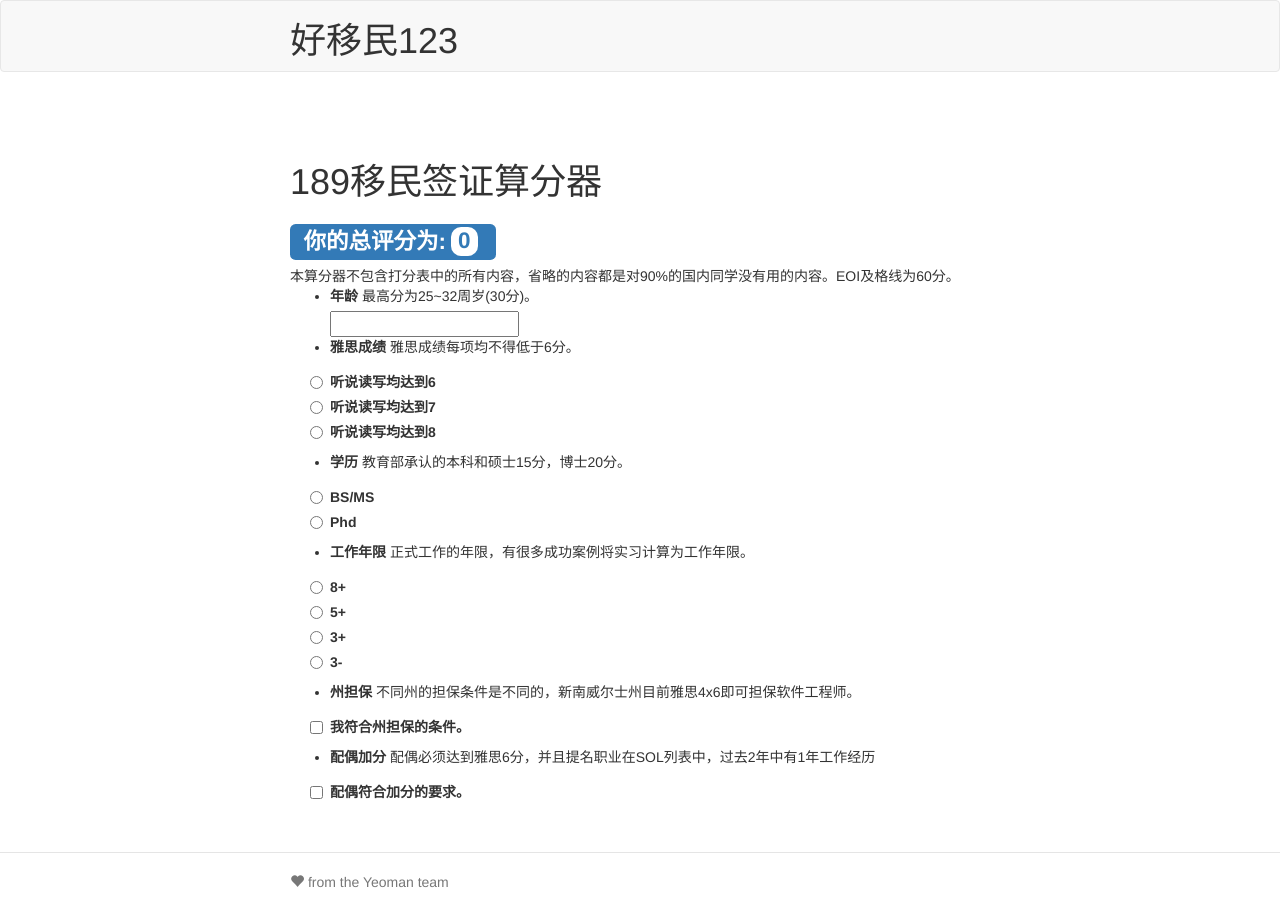
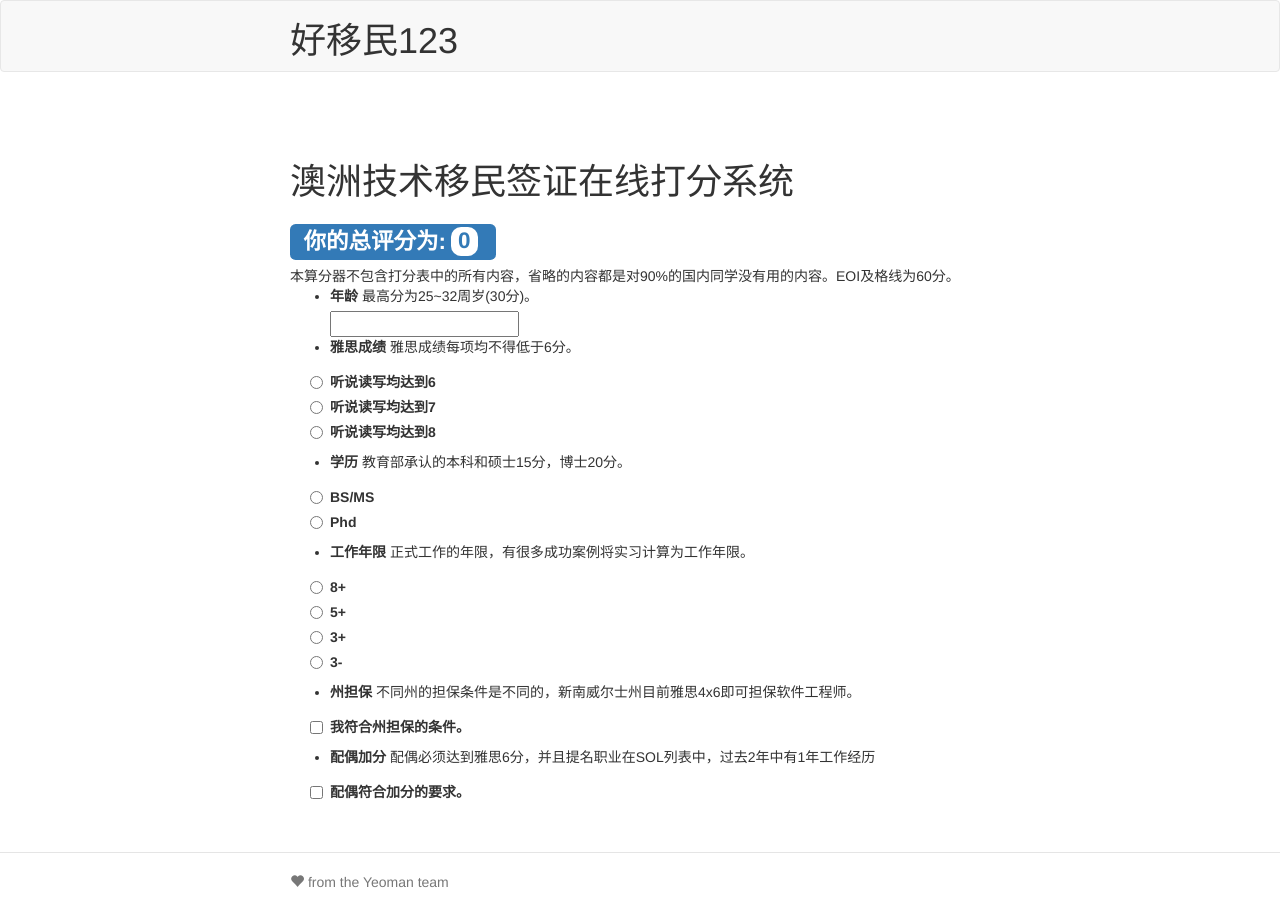
Before and after one commit to MrCoder/haoyimin123, a plain HTML site: page index.html in a window 1280 px wide. Drawn offline with Linux system fonts and the light colour scheme; files that its build step writes are made by us from their sources.

Commit message:
Changed header for SEO

```diff
--- a/views/main.html
+++ b/views/main.html
@@ -1,6 +1,6 @@
 <div class="row marketing">
     <div ng-controller="MainCtrl" class="control-group ng-scope">
-        <h1>189移民签证算分器</h1>
+        <h1>澳洲技术移民签证在线打分系统</h1>
         <h2><span class="label label-primary">你的总评分为:<span class="badge">{{getPoints()}}</span></span></h2>
         <div>本算分器不包含打分表中的所有内容，省略的内容都是对90%的国内同学没有用的内容。EOI及格线为60分。</div>
         <ul>
```
